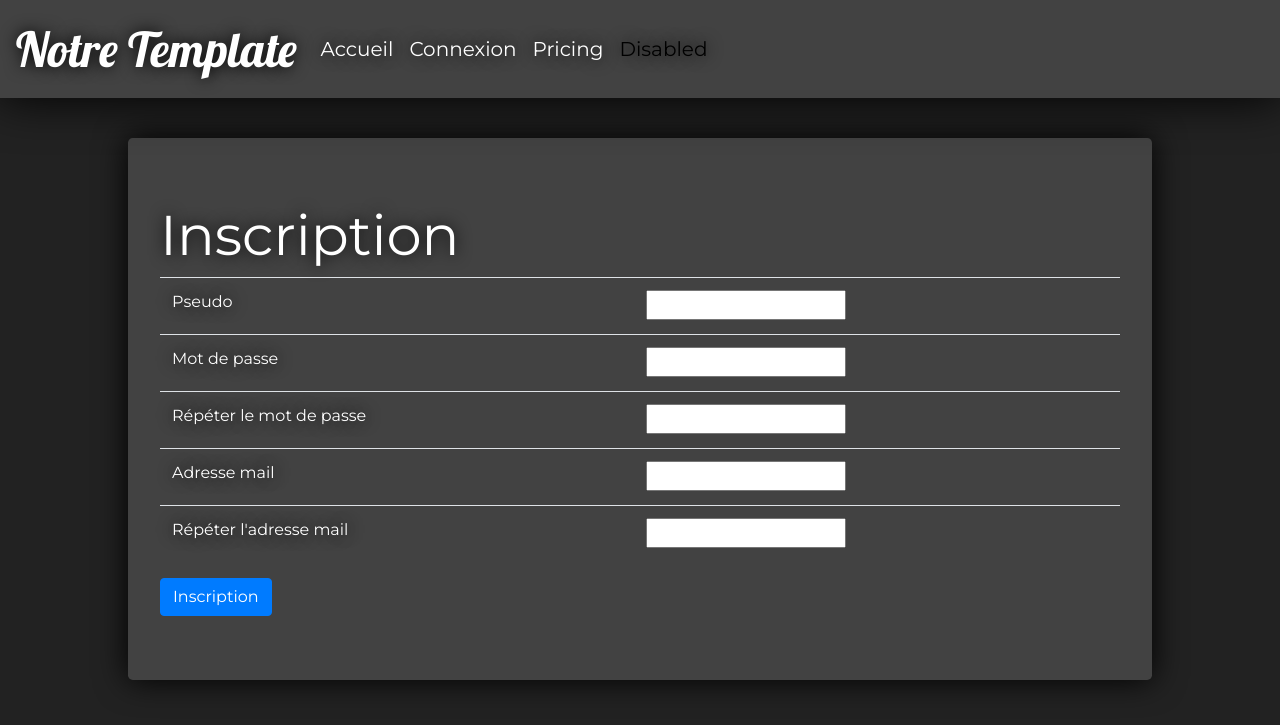
After one commit to Kensuo13/bootstrap, a PHP site: page /formInscription.php in a window 1280 px wide. The commit adds this page. Shown: the top 725 px of the page. Run offline with PHP 8.4, Linux system fonts and the light colour scheme; some libraries are stand-ins or nearby versions.

```diff
--- /dev/null
+++ b/formInscription.php
@@ -0,0 +1,36 @@
+<?php include 'header.html';?>
+
+<div class="jumbotron">
+    <h1 class="display-4">Inscription</h1>
+    <form action="connexion.php" method="POST">
+        <fieldset>
+            <table class="table">
+                <tbody>
+                  <tr>
+                    <td><label for="pseudo">Pseudo</label></td>
+                    <td><input type="text" id="pseudo" name="pseudo"/></td>
+                  </tr>
+                  <tr>
+                    <td><label for="mdp">Mot de passe</label></td>
+                    <td><input type="password" id="mdp" name="mdp" /></td>
+                  </tr>
+                  <tr>
+                    <td><label for="mdp2">Répéter le mot de passe</label></td>
+                    <td><input type="password" id="mdp2" name="mdp2" /></td>
+                  </tr>
+                  <tr>
+                    <td><label for="mail">Adresse mail</label></td>
+                    <td><input type="email" id="mail" name="mail"/></td>
+                  </tr>
+                  <tr>
+                    <td><label for="mail2">Répéter l'adresse mail</label></td>
+                    <td><input type="email" id="mail2" name="mail2"/></td>
+                  </tr>
+                </tbody>
+            </table>
+            <button type='submit' class="btn btn-primary">Inscription</button>
+        </fieldset>
+    </form>
+</div>
+
+<?php include 'footer.html';?>
--- a/header.html
+++ b/header.html
@@ -62,7 +62,7 @@
                                 </fieldset>
                         </div>
                         <div class="modal-footer">
-                          <button type="button" class="btn btn-secondary" onclick="javascript:location.href='inscription.php'">Inscription</button>
+                          <button type="button" class="btn btn-secondary" onclick="javascript:location.href='formInscription.php'">Inscription</button>
                           <button type="submit" class="btn btn-primary">Connexion</button>
                         </div>
                     </form>
```
Also changed, not shown: connexionBDD.php (added, +13 -0 lines), inscription.php (+5 -11 lines).
